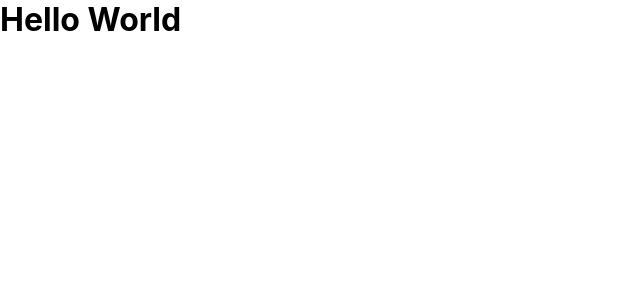
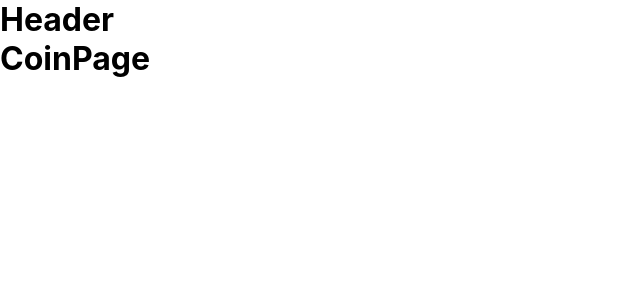
Before and after one commit to JSShant/CryptoTracker, a React (Create React App) app: page /coins/1 in a window 1280 px wide. Shown: the top 300 px of the page, without its empty margins (0-640 px from the left). Built offline with nearby package versions, Linux system fonts and the light colour scheme.

Commit message:
Setup of react app structure

```diff
--- a/src/App.js
+++ b/src/App.js
@@ -1,10 +1,18 @@
 import "./App.css";
+import { BrowserRouter, Route } from "react-router-dom";
+import Header from "./Components/Header";
+import Homepage from "./Pages/Homepage";
+import CoinPage from "./Pages/CoinPage";
 
 function App() {
   return (
-    <div className="App">
-      <h1>Hello World</h1>
-    </div>
+    <BrowserRouter>
+      <div>
+        <Header />
+        <Route path="/" component={Homepage} exact />
+        <Route path="/coins/:id" component={CoinPage} />
+      </div>
+    </BrowserRouter>
   );
 }
 
--- /dev/null
+++ b/src/Components/Header.js
@@ -0,0 +1,11 @@
+import React from "react";
+
+const Header = () => {
+  return (
+    <div>
+      <h1>Header</h1>
+    </div>
+  );
+};
+
+export default Header;
--- /dev/null
+++ b/src/Pages/CoinPage.js
@@ -0,0 +1,11 @@
+import React from "react";
+
+const CoinPage = () => {
+  return (
+    <div>
+      <h1>CoinPage</h1>
+    </div>
+  );
+};
+
+export default CoinPage;
--- /dev/null
+++ b/src/Pages/Homepage.js
@@ -0,0 +1,11 @@
+import React from "react";
+
+const Homepage = () => {
+  return (
+    <div>
+      <h1>Homepage</h1>
+    </div>
+  );
+};
+
+export default Homepage;
```
